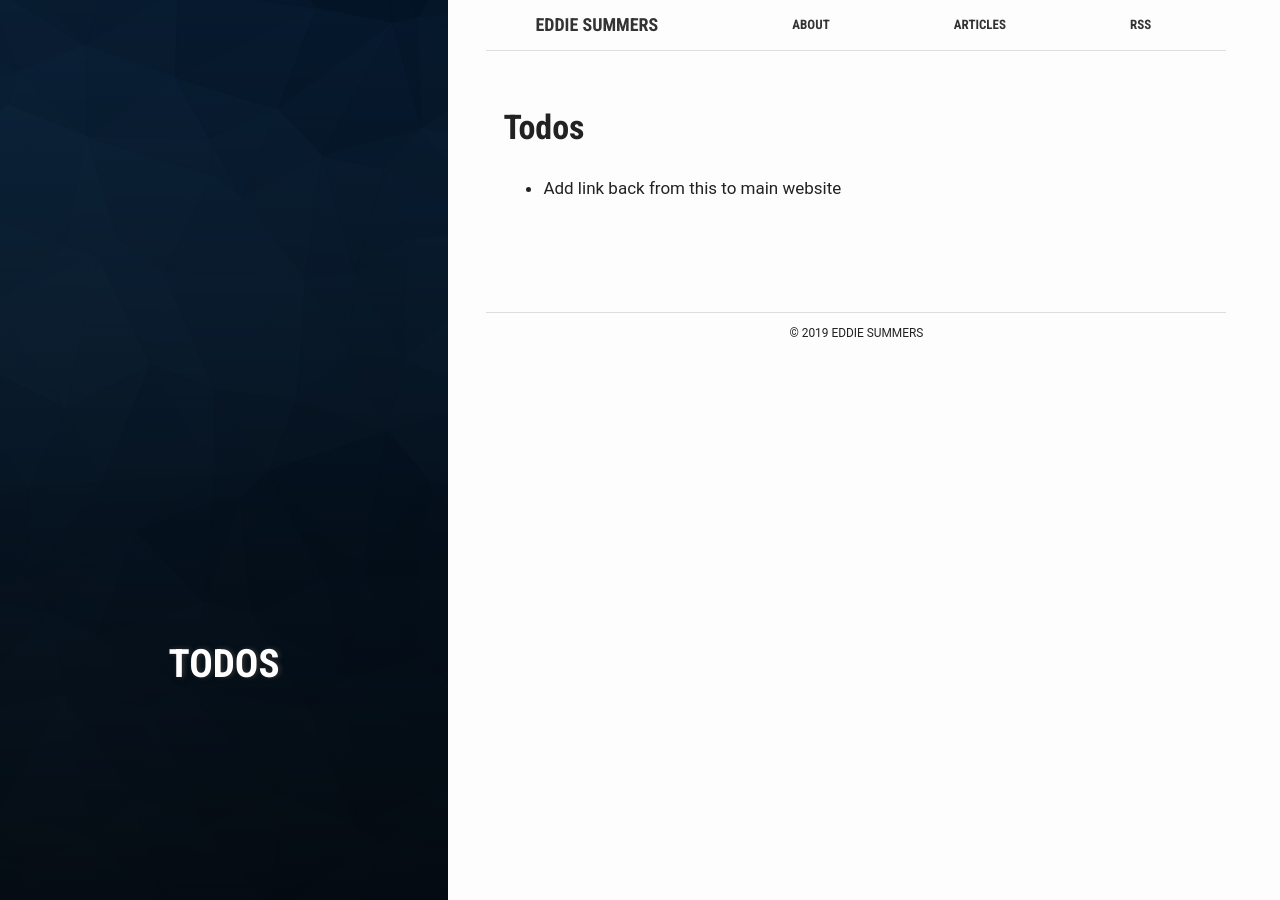
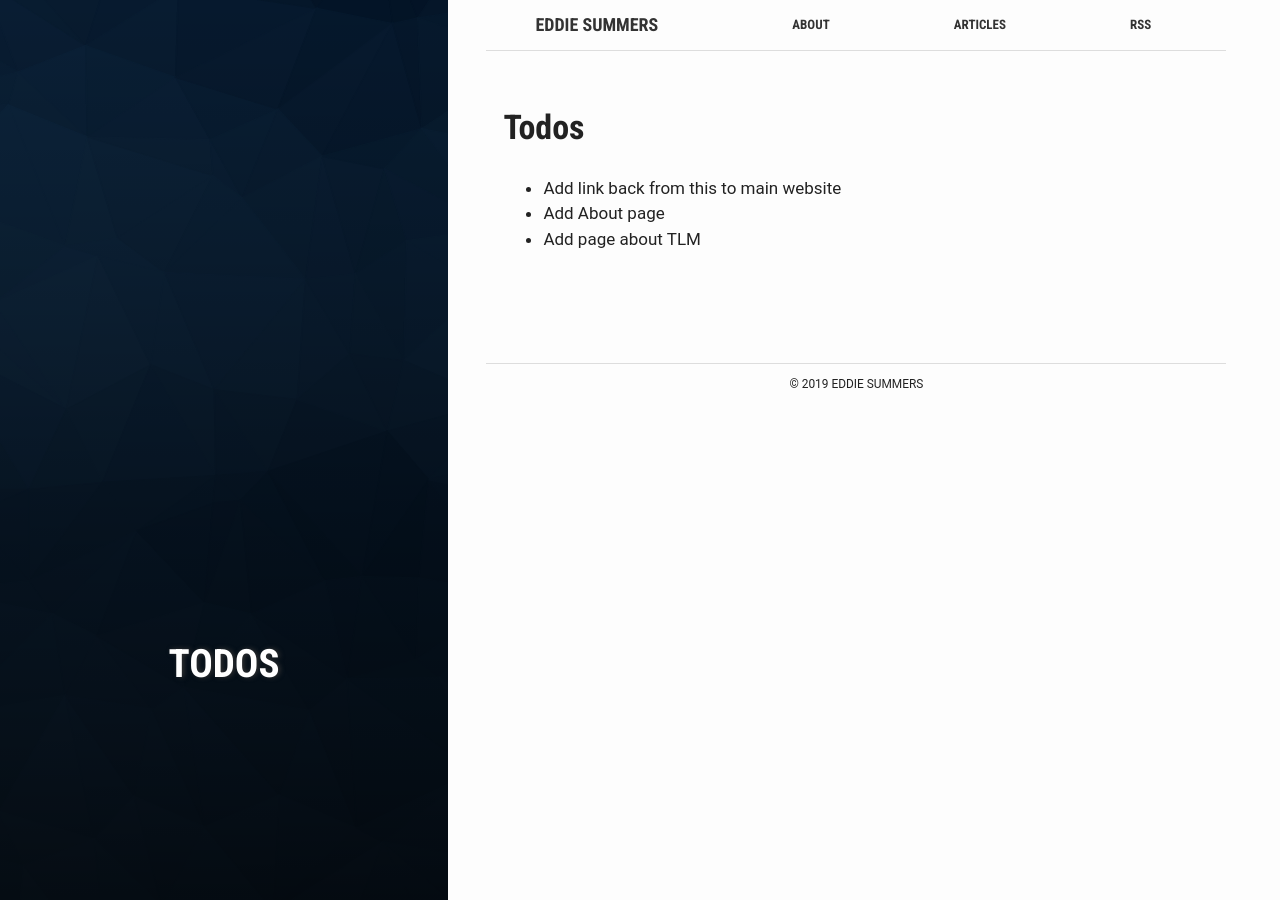
Before and after one commit to esummers1/lifting-blog, a Jekyll site: the page built from docs/Todo.md, in a window 1280 px wide. Built offline with Jekyll 4.4.1, drawn with Linux system fonts in a browser that asks for light colours; our own code applies the rules of GitHub Pages for plain Markdown files.

Commit message:
Update Todo.md

```diff
--- a/docs/Todo.md
+++ b/docs/Todo.md
@@ -1,3 +1,5 @@
 # Todos
 
 - Add link back from this to main website
+- Add About page
+- Add page about TLM
```
